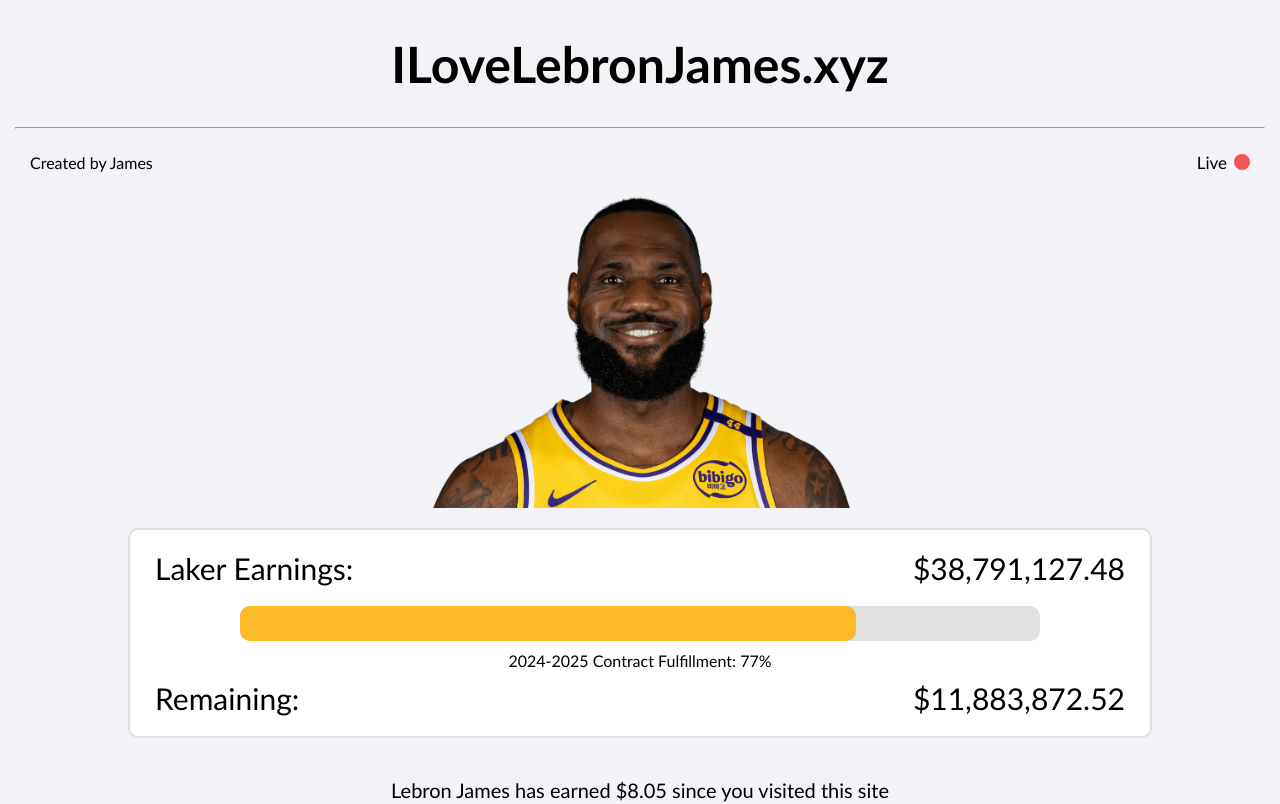
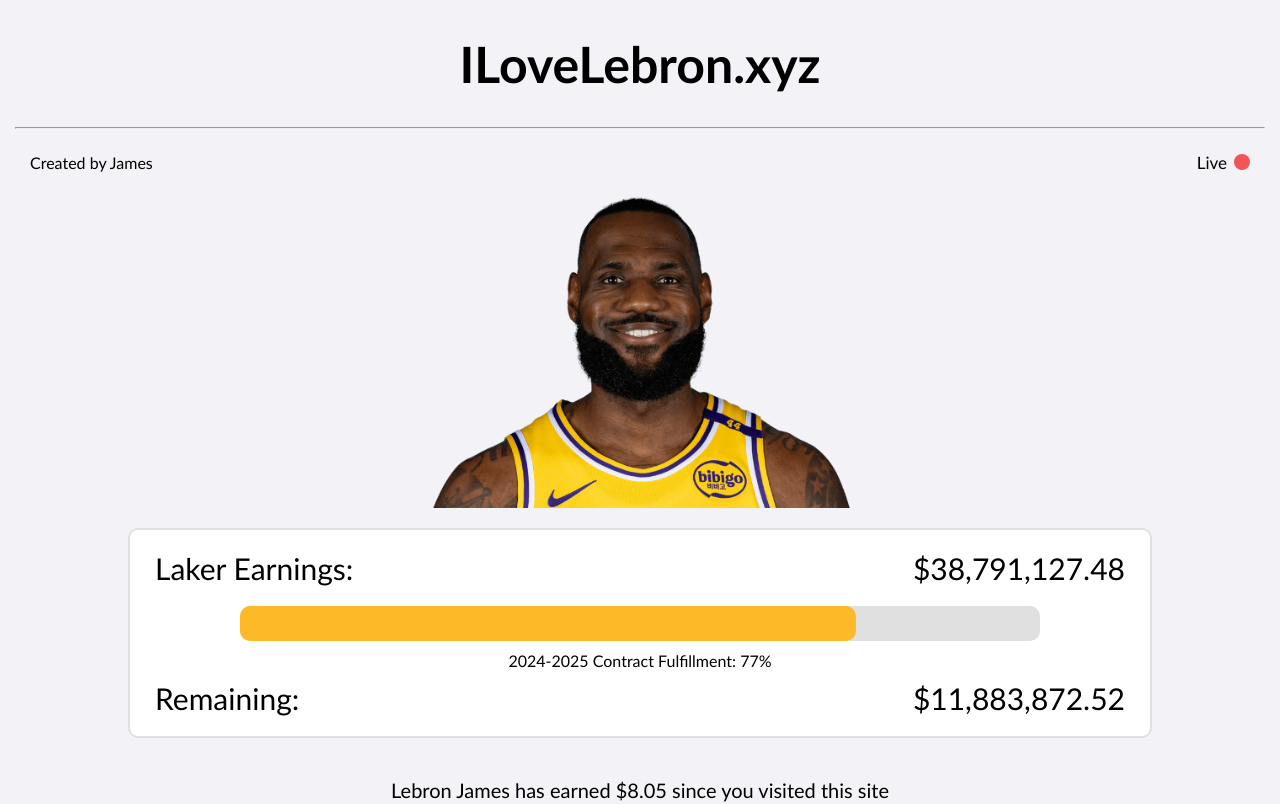
Before and after one commit to Jamess-Nguyen/Ilovelebron, a React (Vite) app: page / in a window 1280 px wide. Shown: the top 804 px of the page. Built offline with nearby package versions, Linux system fonts and the light colour scheme; no server answers.

Commit message:
:sparkles: added parking & fixed typos

```diff
--- a/src/components/Header/Header.jsx
+++ b/src/components/Header/Header.jsx
@@ -3,7 +3,7 @@
 const Header = () => {
     return (
         <>
-            <h1 className='header-title'>ILoveLebronJames.xyz</h1>
+            <h1 className='header-title'>ILoveLebron.xyz</h1>
             <hr></hr>
             <div className='header-credits'>
                 <p>Created by James</p>
--- a/vite.config.js
+++ b/vite.config.js
@@ -4,4 +4,5 @@
 // https://vite.dev/config/
 export default defineConfig({
   plugins: [react()],
+  base: "/",
 })
```
Also changed, not shown: 1 other file (tests, documents, lock files or other folders).
